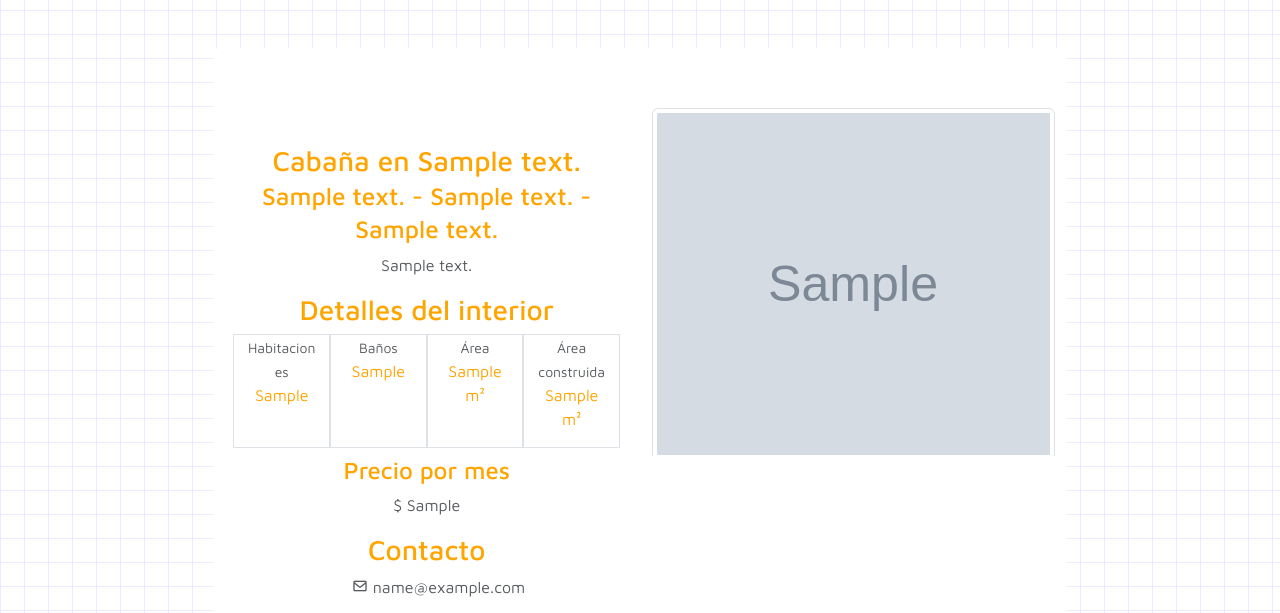
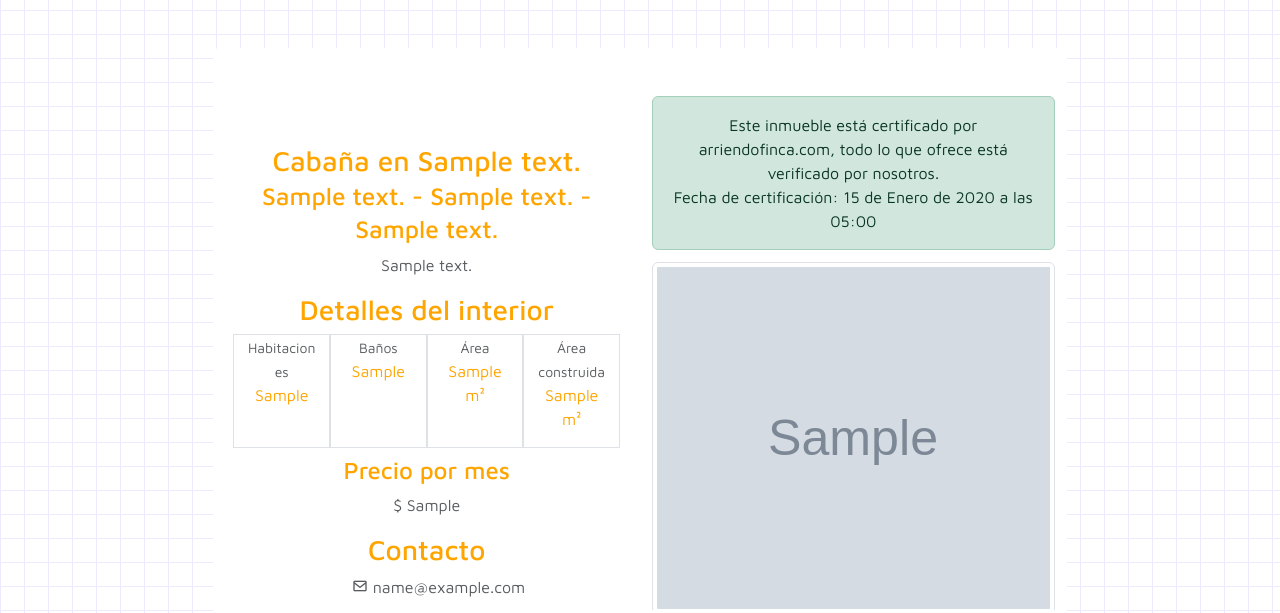
Before and after one commit to DavidMojica/arriendofinca-II, a Django app: page /detalles_inmueble/1/ in a window 1280 px wide. Shown: the part 158-771 px from the top of the page. Run offline with Django 5.2, Linux system fonts and the light colour scheme; tables that the repository leaves empty hold one stand-in row (values such as "Sample post"); grey boxes marked "Sample" are stand-in pictures; some libraries are stand-ins or nearby versions.

Commit message:
certificados filtering

```diff
--- a/main/models.py
+++ b/main/models.py
@@ -111,10 +111,10 @@
 class Certificado(models.Model):
     id = models.AutoField(primary_key=True)
     inmueble = models.OneToOneField(Inmueble, on_delete=models.CASCADE, null=True, blank=True)
-    fecha_certificacion = models.DateTimeField(auto_now_add=True)
+    fecha_certificacion = models.DateTimeField(auto_now_add=True, null=True)
 
     def __str__(self):
-        return self.description
+        return f"Inmueble: {self.inmueble.id} Ceritificado: {self.id}"
 
 class Imagenes(models.Model):
     id = models.AutoField(primary_key=True)
--- a/main/templates/detallesinmueble.html
+++ b/main/templates/detallesinmueble.html
@@ -13,6 +13,16 @@
 <script src="{% static 'js/utils.js' %}" defer></script>
 <link rel="stylesheet" href="{% static 'css/detalles.css' %}">
 
+<!-- POPUP MODAL -->
+<section class="popup">
+    <article class="top-bar">
+        <p class="image-name">Imagen del inmueble</p>
+        <span class="close-btn"><i class='bx bx-message-square-x' ></i></span>
+    </article>
+    <img src="" alt="" class="large-image">
+    <h1 class="index"></h1>
+</section>
+<!-- End POPUP MODAL -->
 <main class="col col-md-12 col-lg-10 col-xl-8 m-auto row bg-white py-5 my-5 broder rounded overflow-auto">
     <section class="col-md-6 text-center d-flex flex-column justify-content-around" id="section1">
         <section class="mt-md-5">
@@ -66,6 +76,10 @@
 
     <section class="col-md-6" id="section2">
         {% if inmueble.certificado %}
+            <section class="alert alert-success text-center m-auto mb-2" role="alert">
+                Este inmueble está certificado por arriendofinca.com, todo lo que ofrece está verificado por nosotros. <br>
+                Fecha de certificación: {{inmueble.certificado.fecha_certificacion}}
+            </section>
         {% else %}
             <section class="alert alert-warning text-center m-auto mb-2" role="alert">Este inmueble no está certificado por Arriendofinca.com por lo tanto el sitio no se hace responsable de daños o perjuicos a terceros provenientes de este inmueble. Arriendofinca.com se hace responsable de daños y perjuicios sólo en inmuebles que están cerficados por nosotros. <br>
                  Para buscar solamente inmuebles certificados active el filtro 'solo certificados' en la busqueda de inmuebles.</section>
```
Also changed, not shown: main/admin.py (+6 -1 lines), main/templates/busqueda.html (+7 -1 lines), main/migrations/0019_remove_certificado_description_and_more.py (added).
